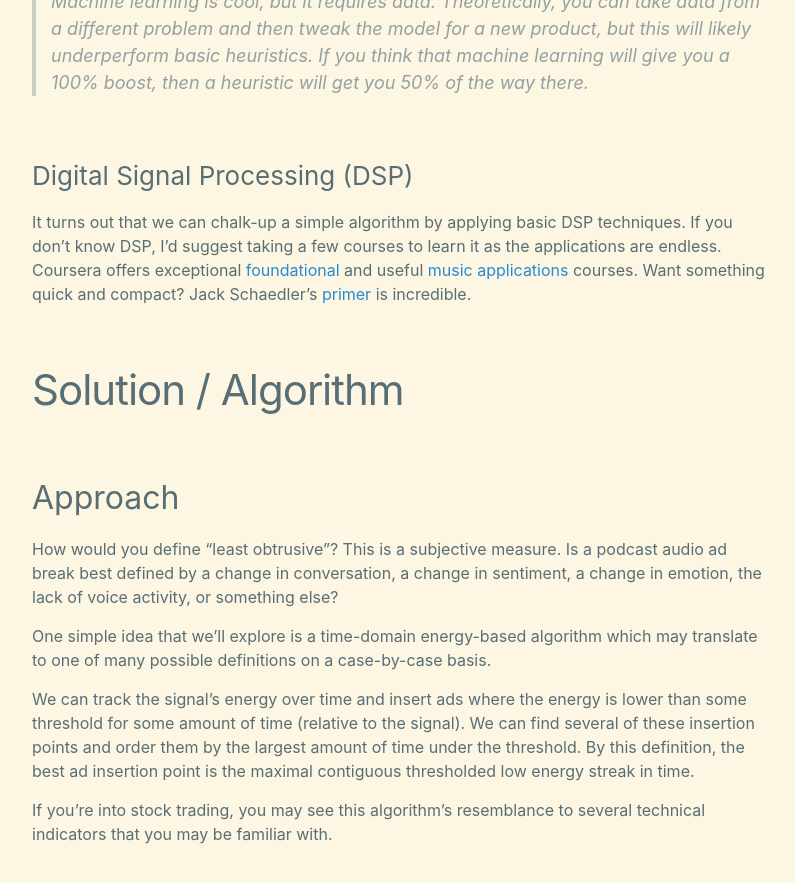
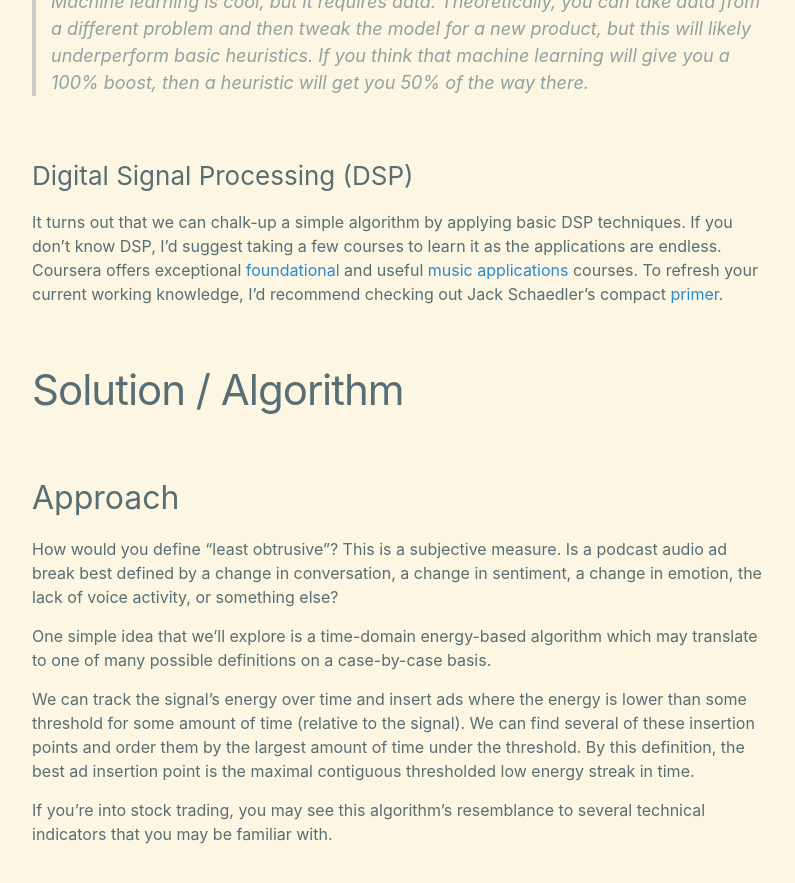
Before and after one commit to daniel-deychakiwsky/daniel-deychakiwsky.github.io, a Jekyll site: the page built from _posts/2021-03-21-simple-podcast-ad-break-detection.md, in a window 1280 px wide and 900 px high, scrolled down 1767 px. Shown: the top 883 px of the window, without its empty margins (238-1033 px from the left). Built offline with Jekyll 4.4.1, drawn with Linux system fonts in a browser that asks for light colours.

Commit message:
[blog-post] update link

```diff
--- a/_posts/2021-03-21-simple-podcast-ad-break-detection.md
+++ b/_posts/2021-03-21-simple-podcast-ad-break-detection.md
@@ -69,7 +69,8 @@
 basic DSP techniques. If you don't know DSP, I'd suggest taking a few
 courses to learn it as the applications are endless. Coursera offers
 exceptional [foundational] and useful [music applications] courses.
-Want something quick and compact? Jack Schaedler's [primer] is incredible.
+To refresh your current working knowledge, I'd recommend
+checking out Jack Schaedler's compact [primer].
 
 # Solution / Algorithm
 
```
